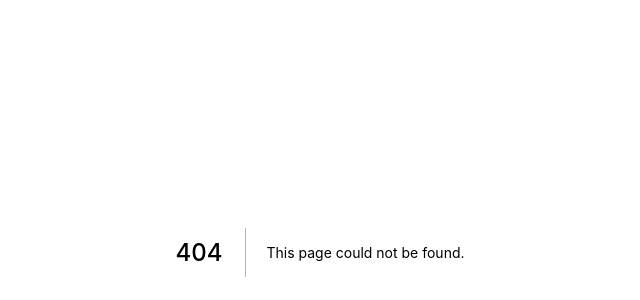
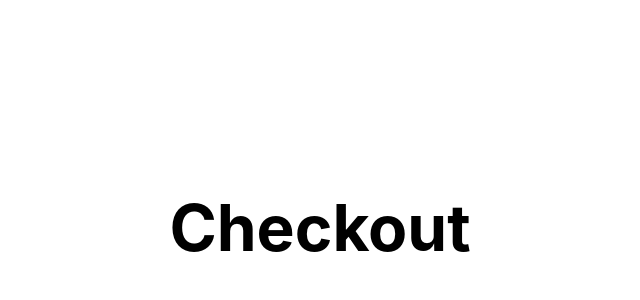
Before and after one commit to nmegrant/book-app, a Next.js app: page /checkout in a window 1280 px wide. Before the commit this address had no page. Shown: the part 148-448 px from the top of the page, without its empty margins (320-960 px from the left). Built offline with nearby package versions, Linux system fonts and the light colour scheme.

Commit message:
cCreate checkout page

```diff
--- /dev/null
+++ b/pages/checkout/index.js
@@ -0,0 +1,18 @@
+import Head from "next/head";
+import styles from "../../styles/Home.module.css";
+
+export default function Checkout() {
+  return (
+    <div className={styles.container}>
+      <Head>
+        <title>Browser for Books</title>
+        {/* <link rel="icon" href="/favicon.ico" /> */}
+      </Head>
+
+      <main className={styles.main}>
+        <h1 className={styles.title}>Checkout</h1>
+        <div className={styles.grid}></div>
+      </main>
+    </div>
+  );
+}
```
Also changed, not shown: 1 other file (tests, documents, lock files or other folders).
